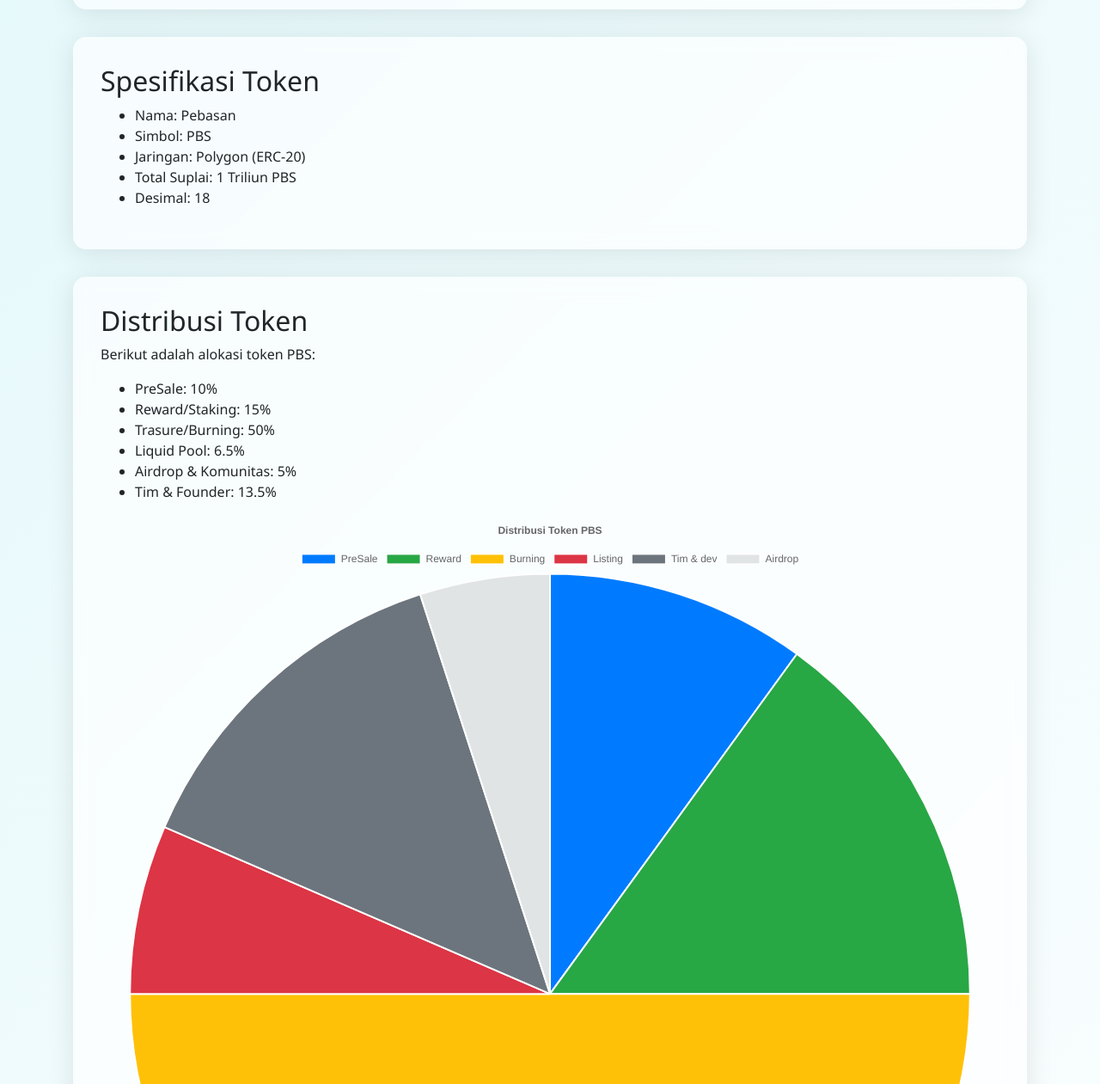
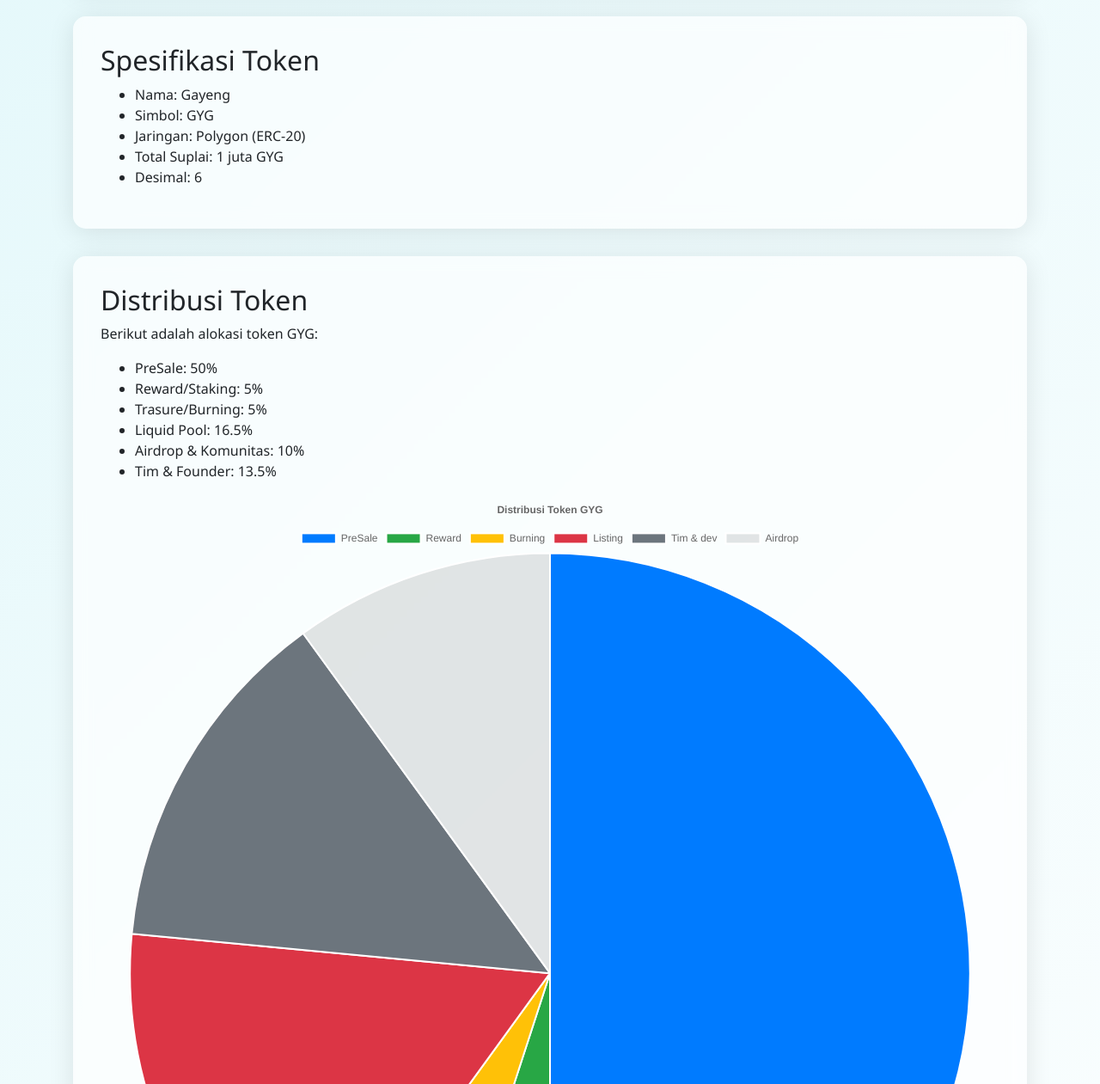
Before and after one commit to Rent-Deret/RNRDpage, a plain HTML site: page index.html in a window 1280 px wide. Shown: the part 779-2040 px from the top of the page at 86% size. Drawn offline with nearby package versions, Linux system fonts and the light colour scheme.

Commit message:
Update index.html

```diff
--- a/index.html
+++ b/index.html
@@ -3,7 +3,7 @@
 <head>
   <meta charset="UTF-8" />
   <meta name="viewport" content="width=device-width, initial-scale=1.0"/>
-  <title>Pebasan (PBS) Token</title>
+  <title>Gayeng (GYG) Token</title>
 
   <!-- Bootstrap CSS -->
   <link href="https://cdn.jsdelivr.net/npm/bootstrap@4.6.2/dist/css/bootstrap.min.css" rel="stylesheet">
@@ -62,7 +62,7 @@
 
 <!-- Navbar -->
 <nav class="navbar navbar-expand-lg navbar-light bg-light">
-  <a class="navbar-brand" href="#">PBS</a>
+  <a class="navbar-brand" href="#">GYG</a>
   <button class="navbar-toggler" type="button" data-toggle="collapse" data-target="#navbarNav"
           aria-controls="navbarNav" aria-expanded="false" aria-label="Toggle navigation">
     <span class="navbar-toggler-icon"></span>
@@ -72,7 +72,7 @@
       <li class="nav-item active"><a class="nav-link" href="#introduction" data-key="nav_home">Home</a></li>
       <li class="nav-item"><a class="nav-link" href="#token-specs" data-key="nav_quickswap">Quickswap</a></li>
       <li class="nav-item"><a class="nav-link" href="mockup.html" data-key="nav_pricing">Mockup</a></li>
-      <li class="nav-item"><a class="nav-link" href="https://t.me/PBSofficialTelegram_bot" target="_blank">Telegram</a></li>
+      <li class="nav-item"><a class="nav-link" href="https://t.me/GYGofficialTelegram_bot" target="_blank">Telegram</a></li>
     </ul>
     <button class="btn btn-sm btn-outline-primary ml-3" onclick="toggleLanguage()">ID | EN</button>
   </div>
@@ -80,7 +80,7 @@
 
 <!-- Header -->
 <header class="text-center py-5">
-  <h1 id="title">Pebasan (PBS) Token</h1>
+  <h1 id="title">Gayeng (GYG) Token</h1>
   <p id="subtitle">Solusi Sosial-Fi untuk Memberi Nilai pada Partisipasi Komunitas Digital</p>
 </header>
 
@@ -88,7 +88,7 @@
 <div class="container my-5">
   <div class="glass" id="introduction">
     <h2 data-key="intro_title">Pendahuluan</h2>
-    <p data-key="intro_content">Pebasan (PBS) adalah token utilitas berbasis blockchain Polygon yang bertujuan memberikan insentif kepada pengguna media sosial melalui sistem reward yang adil dan transparan dimana akan burning secara otomatis sebesar 25% dari total supply yang berdar sebanyak 30* siklus setiap 2 tahun.</p>
+    <p data-key="intro_content">Gayeng (GYG) adalah token utilitas berbasis blockchain Polygon yang bertujuan memberikan insentif kepada pengguna media sosial melalui sistem reward yang adil dan transparan.</p>
   </div>
 
   <div class="glass" id="vision-mission">
@@ -102,23 +102,23 @@
   <div class="glass" id="token-specs">
     <h2 data-key="spec_title">Spesifikasi Token</h2>
     <ul>
-      <li data-key="spec_name">Nama: Pebasan</li>
-      <li data-key="spec_symbol">Simbol: PBS</li>
+      <li data-key="spec_name">Nama: Gayeng</li>
+      <li data-key="spec_symbol">Simbol: GYG</li>
       <li data-key="spec_network">Jaringan: Polygon (ERC-20)</li>
-      <li data-key="spec_supply">Total Suplai: 1 Triliun PBS</li>
-      <li data-key="spec_decimal">Desimal: 18</li>
+      <li data-key="spec_supply">Total Suplai: 1 juta GYG</li>
+      <li data-key="spec_decimal">Desimal: 6</li>
     </ul>
   </div>
 
   <div class="glass" id="token-distribution">
     <h2 data-key="dist_title">Distribusi Token</h2>
-    <p data-key="dist_intro">Berikut adalah alokasi token PBS:</p>
+    <p data-key="dist_intro">Berikut adalah alokasi token GYG:</p>
     <ul>
-      <li>PreSale: 10%</li>
-      <li>Reward/Staking: 15%</li>
-      <li>Trasure/Burning: 50%</li>
-      <li>Liquid Pool: 6.5%</li>
-      <li>Airdrop & Komunitas: 5%</li>
+      <li>PreSale: 50%</li>
+      <li>Reward/Staking: 5%</li>
+      <li>Trasure/Burning: 5%</li>
+      <li>Liquid Pool: 16.5%</li>
+      <li>Airdrop & Komunitas: 10%</li>
       <li>Tim & Founder: 13.5%</li>
     </ul>
     <canvas id="tokenChart" width="400" height="400"></canvas>
@@ -137,13 +137,13 @@
 
   <div class="glass" id="conclusion">
     <h2 data-key="conclusion_title">Penutup</h2>
-    <p data-key="conclusion_text">PBS adalah solusi Sosial-Fi untuk memberikan nilai pada partisipasi komunitas digital.</p>
+    <p data-key="conclusion_text">GYG adalah solusi Sosial-Fi untuk memberikan nilai pada partisipasi komunitas digital.</p>
   </div>
 </div>
 
 <!-- Footer -->
 <footer class="text-center py-3">
-  <p>&copy; 2025 Pebasan (PBS). All Rights Reserved.</p>
+  <p>&copy; 2025 Gayeng (GYG). All Rights Reserved.</p>
 </footer>
 
 <!-- Script Section -->
@@ -154,26 +154,26 @@
 <script>
   const lang = {
     id: {
-      title: "Pebasan (PBS) Token",
+      title: "Gayeng (GYG) Token",
       subtitle: "Solusi Sosial-Fi untuk Memberi Nilai pada Partisipasi Komunitas Digital",
       nav_home: "Beranda",
       nav_quickswap: "Quickswap",
       nav_pricing: "Harga",
       intro_title: "Pendahuluan",
-      intro_content: "Pebasan (PBS) adalah token utilitas berbasis blockchain Polygon yang bertujuan memberikan insentif kepada pengguna media sosial.",
+      intro_content: "Gayeng (GYG) adalah token utilitas berbasis blockchain Polygon yang bertujuan memberikan insentif kepada pengguna media sosial.",
       vision_title: "Visi dan Misi",
       vision: "Visi",
       vision_text: "Menciptakan ekosistem sosial yang adil dan berkelanjutan.",
       mission: "Misi",
       mission_text: "Memberikan insentif, mendorong interaksi berkualitas, dan menyediakan alat ekonomi terdesentralisasi.",
       spec_title: "Spesifikasi Token",
-      spec_name: "Nama: Pebasan",
-      spec_symbol: "Simbol: PBS",
+      spec_name: "Nama: Gayeng",
+      spec_symbol: "Simbol: GYG",
       spec_network: "Jaringan: Polygon (ERC-20)",
-      spec_supply: "Total Suplai: 1 Triliun PBS",
-      spec_decimal: "Desimal: 18",
+      spec_supply: "Total Suplai: 1 milion GYG",
+      spec_decimal: "Desimal: 6",
       dist_title: "Distribusi Token",
-      dist_intro: "Berikut adalah alokasi token PBS:",
+      dist_intro: "Berikut adalah alokasi token GYG:",
       roadmap_title: "Peta Jalan",
       q2_2025: "Q2 2025: Pengembangan awal",
       q3_2025: "Q3 2025: Testnet dan audit",
@@ -181,29 +181,29 @@
       q1_2026: "Q1 2026: List Dex & Cex",
       q2_2026: "Q2 2026: Dapps Launch",
       conclusion_title: "Penutup",
-      conclusion_text: "PBS adalah solusi Sosial-Fi untuk memberikan nilai pada partisipasi komunitas digital."
+      conclusion_text: "GYG adalah solusi Sosial-Fi untuk memberikan nilai pada partisipasi komunitas digital."
     },
     en: {
-      title: "Pebasan (PBS) Token",
+      title: "Gayeng (GYG) Token",
       subtitle: "A Social-Fi Solution to Value Digital Community Participation",
       nav_home: "Home",
       nav_quickswap: "Quickswap",
       nav_pricing: "Pricing",
       intro_title: "Introduction",
-      intro_content: "Pebasan (PBS) is a utility token on the Polygon blockchain aimed at incentivizing social media users through a fair reward system, where 25% of the total supply will be burned every 2 years.",
+      intro_content: "Gayeng (GYG) is a utility token on the Polygon blockchain aimed at incentivizing social media users through a fair reward system.",
       vision_title: "Vision and Mission",
       vision: "Vision",
       vision_text: "To create a fair and sustainable social ecosystem.",
       mission: "Mission",
       mission_text: "To provide incentives, foster quality interactions, and enable decentralized economic tools.",
       spec_title: "Token Specifications",
-      spec_name: "Name: Pebasan",
-      spec_symbol: "Symbol: PBS",
+      spec_name: "Name: Gayeng",
+      spec_symbol: "Symbol: GYG",
       spec_network: "Network: Polygon (ERC-20)",
-      spec_supply: "Total Supply: 1 Trillion PBS",
-      spec_decimal: "Decimals: 18",
+      spec_supply: "Total Supply: 1 Milion GYG",
+      spec_decimal: "Decimals: 6",
       dist_title: "Token Distribution",
-      dist_intro: "Here is the PBS token allocation:",
+      dist_intro: "Here is the GYG token allocation:",
       roadmap_title: "Roadmap",
       q2_2025: "Q2 2025: Initial development",
       q3_2025: "Q3 2025: Testnet and audit",
@@ -211,7 +211,7 @@
       q1_2026: "Q1 2026: list Dex & Cex",
       q2_2026: "Q2 2026: Dapps Launch",
       conclusion_title: "Conclusion",
-      conclusion_text: "PBS is a Social-Fi solution to value digital community participation."
+      conclusion_text: "GYG is a Social-Fi solution to value digital community participation."
     }
   };
 
@@ -231,13 +231,13 @@
     data: {
       labels: ['PreSale', 'Reward', 'Burning', 'Listing', 'Tim & dev', 'Airdrop'],
       datasets: [{
-        data: [10, 15, 50, 6.5, 13.5, 5],
+        data: [50, 5, 5, 16.5, 13.5, 10],
         backgroundColor: ['#007bff', '#28a745', '#ffc107', '#dc3545', '#6c757d']
       }]
     },
     options: {
       responsive: true,
-      title: { display: true, text: 'Distribusi Token PBS' }
+      title: { display: true, text: 'Distribusi Token GYG' }
     }
   });
 </script>
```
